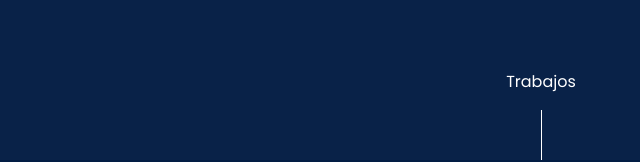
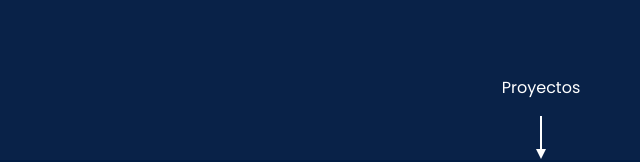
Before and after one commit to mitsuoyg/portfolio, a Nuxt app: page / in a window 1280 px wide. Shown: the part 640-802 px from the top of the page, without its empty margins (99-739 px from the left). Built offline with nearby package versions, Linux system fonts and the light colour scheme.

Commit message:
feat: scroll icon

```diff
--- a/components/globals/Footer.vue
+++ b/components/globals/Footer.vue
@@ -2,11 +2,7 @@
   <footer class="footer">
     <div class="m-container">
       <div class="footer__body">
-        <img
-          src="logo.png"
-          alt=""
-          class="footer__logo"
-        />
+        <img @click="scrollTop()" src="logo.png" alt="" class="footer__logo" />
         <ul class="networks mt-4">
           <li v-for="(network, idx) in networks" :key="idx" class="network">
             <a href="">{{ network.name }}</a>
@@ -19,6 +15,8 @@
 </template>
 
 <script>
+import { scrollTop } from "@/helpers/scroll";
+
 export default {
   data: () => ({
     networks: [
@@ -36,6 +34,9 @@ export default {
       },
     ],
   }),
+  methods: {
+    scrollTop,
+  },
 };
 </script>
 
@@ -50,6 +51,7 @@ export default {
   }
   &__logo {
     max-width: 120px;
+    cursor: pointer;
   }
 }
 .networks {
--- /dev/null
+++ b/components/globals/Header.vue
@@ -0,0 +1,13 @@
+<template>
+  <div></div>
+</template>
+
+<script>
+export default {
+
+}
+</script>
+
+<style>
+
+</style>
--- a/components/index/Info.vue
+++ b/components/index/Info.vue
@@ -10,15 +10,25 @@
         >
       </div>
     </div>
-    <div class="scroll">
-      <p>Trabajos</p>
-      <div class="scroll__line"></div>
+    <div @click="scroll()" class="scroll">
+      <div class="scroll__body">
+        <p>Proyectos</p>
+        <div class="arrow"></div>
+      </div>
     </div>
   </section>
 </template>
 
 <script>
-export default {};
+import { scrollTo } from "@/helpers/scroll";
+
+export default {
+  methods: {
+    scroll() {
+      scrollTo("projects");
+    },
+  },
+};
 </script>
 
 <style lang='scss' scoped>
@@ -44,13 +54,41 @@ export default {};
   left: 0;
   right: 0;
 
-  display: flex;
-  flex-direction: column;
-  align-items: center;
+  &__body {
+    width: max-content;
+    margin: 0 auto;
+    display: flex;
+    flex-direction: column;
+    align-items: center;
+    cursor: pointer;
+  }
+}
 
-  &__line {
+.arrow {
+  width: 0;
+  height: 40px;
+  margin-bottom: 4px;
+  border: 1px solid #fff;
+  position: relative;
+  transition: 0.3s;
+
+  &::after {
+    content: "";
+    display: block;
+    position: absolute;
+    bottom: -4px;
+    left: -5px;
+    width: 1px;
+    height: 10px;
+
+    // triangle
+    border-top: 10px solid #fff;
+    border-left: 5px solid transparent;
+    border-right: 5px solid transparent;
+  }
+
+  .scroll__body:hover & {
     height: 50px;
-    border-left: 1px solid #fff;
   }
 }
 </style>
--- a/components/index/Projects.vue
+++ b/components/index/Projects.vue
@@ -1,6 +1,6 @@
 <template>
   <div class="m-container">
-    <section class="projects">
+    <section id="projects" class="projects">
       <h2 class="tag--start">projects</h2>
       <div class="projects__body">
         <div
--- /dev/null
+++ b/helpers/scroll.js
@@ -0,0 +1,16 @@
+function scrollTop() {
+    window.scroll({
+        behavior: "smooth",
+        top: 0,
+    });
+}
+
+function scrollTo(elementId) {
+    var el = elementId ? document.getElementById(elementId) : window
+    window.scroll({
+        behavior: "smooth",
+        top: el.offsetTop,
+    });
+}
+
+export { scrollTop, scrollTo }
--- a/layouts/default.vue
+++ b/layouts/default.vue
@@ -1,5 +1,6 @@
 <template>
   <v-app>
+    <globals-header />
     <v-main>
       <nuxt class="m-app" />
     </v-main>
```
